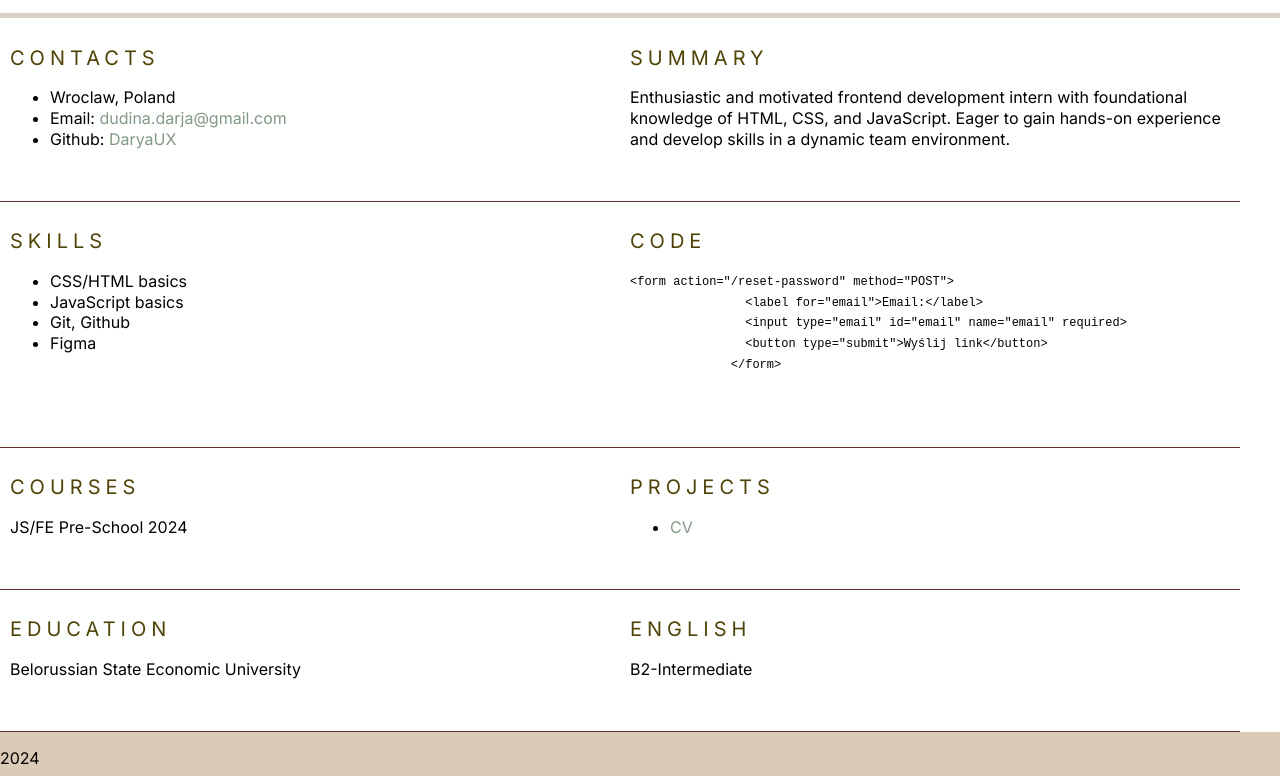
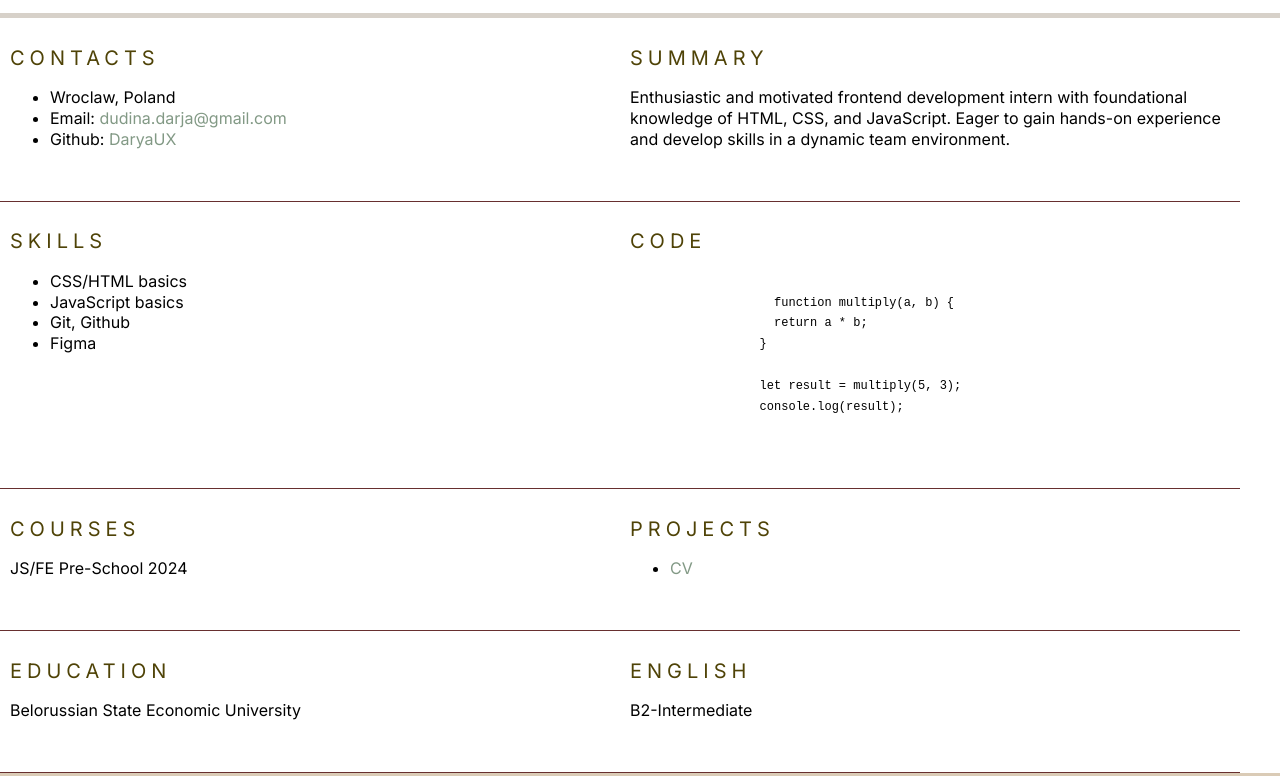
Before and after one commit to DaryaUX/rsschool-cv, a plain HTML site: page index.html in a window 1280 px wide. Shown: the part 304-1080 px from the top of the page. Drawn offline with Linux system fonts and the light colour scheme.

Commit message:
fix: replace code in section code

```diff
--- a/index.html
+++ b/index.html
@@ -63,11 +63,13 @@
             </section>
             <section class="section" id="code">
                 <h2 class="section-title">Code</h2>
-                <pre><code>&lt;form action="/reset-password" method="POST"&gt;
-                &lt;label for="email"&gt;Email:&lt;/label&gt;
-                &lt;input type="email" id="email" name="email" required&gt;
-                &lt;button type="submit"&gt;Wyślij link&lt;/button&gt;
-              &lt;/form&gt;
+                <pre><code>
+                    function multiply(a, b) {
+                    return a * b;
+                  }
+
+                  let result = multiply(5, 3);
+                  console.log(result);
             </code></pre>
             </section>
             <section class="section" id="courses">
```
